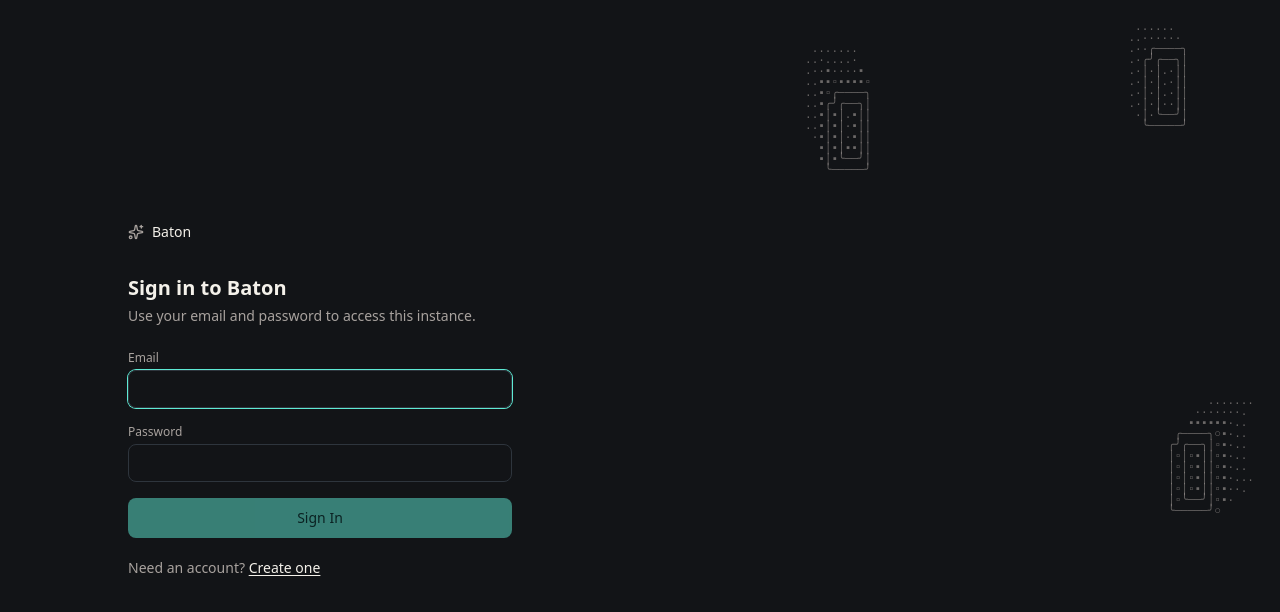
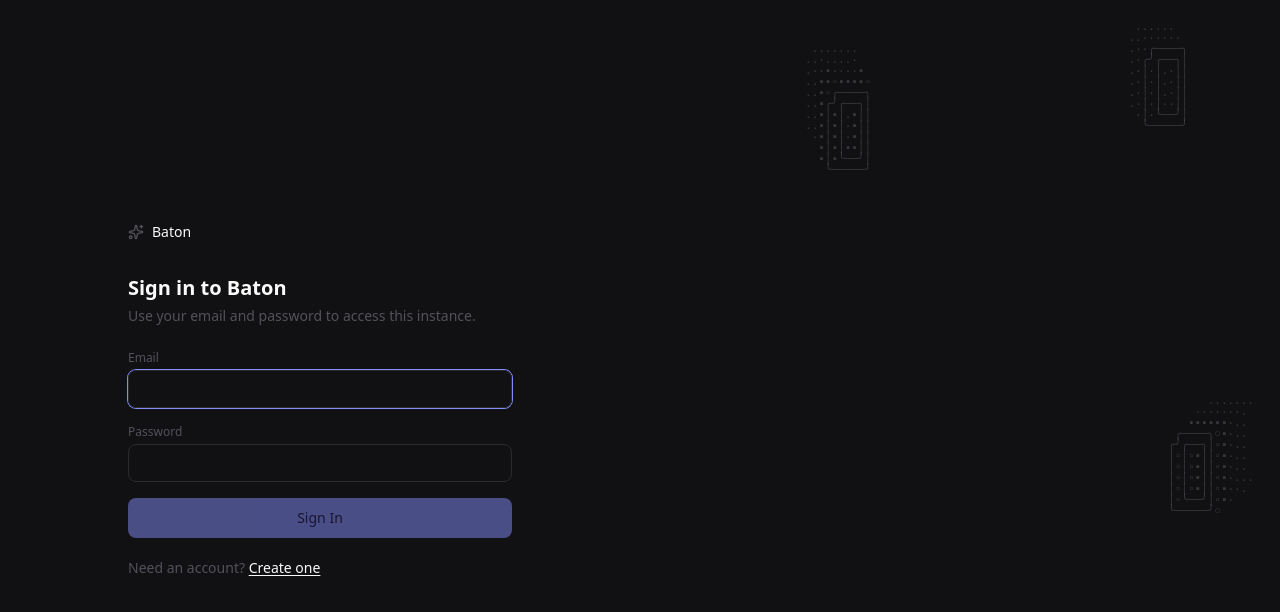
Before and after one commit to atototo/baton, a React (Vite) app in the folder ui/: page /auth in a window 1280 px wide. Shown: the top 612 px of the page. Built offline with nearby package versions, Linux system fonts and the light colour scheme; no server answers.

Commit message:
fix(ui): restore indigo theme tokens to match mockup (NMD-87)

```diff
--- a/ui/src/index.css
+++ b/ui/src/index.css
@@ -57,90 +57,90 @@
 :root {
   color-scheme: light;
   --radius: 0.375rem;
-  /* 목업 기준 — Linear/Notion 스타일 뉴트럴 팔레트 */
-  --background: #f5f4ef;
-  --foreground: #19171a;
+  /* 목업 기준 — 비즈니스 인디고 팔레트 (Linear 스타일) */
+  --background: #f7f7f8;
+  --foreground: #1a1a2e;
   --card: #ffffff;
-  --card-foreground: #19171a;
+  --card-foreground: #1a1a2e;
   --popover: #ffffff;
-  --popover-foreground: #19171a;
-  --primary: #0f766e;
+  --popover-foreground: #1a1a2e;
+  --primary: #4f46e5;
   --primary-foreground: #ffffff;
-  --secondary: #ece9e0;
-  --secondary-foreground: #19171a;
-  --muted: #efede6;
-  --muted-foreground: #625d66;
-  --accent: #e7e2d7;
-  --accent-foreground: #19171a;
+  --secondary: #f0f0f2;
+  --secondary-foreground: #1a1a2e;
+  --muted: #f0f0f2;
+  --muted-foreground: #a1a1aa;
+  --accent: #ebebed;
+  --accent-foreground: #1a1a2e;
   --destructive: #dc2626;
   --destructive-foreground: #dc2626;
-  --border: #ddd7ca;
-  --input: #ddd7ca;
-  --ring: #0f766e;
+  --border: #e5e5e7;
+  --input: #e5e5e7;
+  --ring: #4f46e5;
   --chart-1: oklch(0.646 0.222 41.116);
   --chart-2: oklch(0.6 0.118 184.704);
   --chart-3: oklch(0.398 0.07 227.392);
   --chart-4: oklch(0.828 0.189 84.429);
   --chart-5: oklch(0.769 0.188 70.08);
-  --sidebar: #fcfbf8;
-  --sidebar-foreground: #19171a;
-  --sidebar-primary: #0f766e;
+  --sidebar: #ffffff;
+  --sidebar-foreground: #1a1a2e;
+  --sidebar-primary: #4f46e5;
   --sidebar-primary-foreground: #ffffff;
-  --sidebar-accent: #ece9e0;
-  --sidebar-accent-foreground: #19171a;
-  --sidebar-border: #ddd7ca;
-  --sidebar-ring: #0f766e;
+  --sidebar-accent: #ebebed;
+  --sidebar-accent-foreground: #1a1a2e;
+  --sidebar-border: #e5e5e7;
+  --sidebar-ring: #4f46e5;
   /* 상태 토큰 */
   --status-active: #2563eb;
   --status-blocked: #dc2626;
   --status-done: #16a34a;
   --status-review: #7c3aed;
   --priority-critical: #dc2626;
-  --priority-high: #f97316;
+  --priority-high: #ea580c;
   --priority-medium: #eab308;
   --priority-low: #6b7280;
   /* 에이전트 토큰 */
-  --agent-active: #0f766e;
-  --agent-idle: #14b8a6;
+  --agent-active: #4f46e5;
+  --agent-idle: #6b7280;
   /* 목업 추가 토큰 */
-  --border-mid: #d3ccbe;
-  --bg-overlay: rgba(25, 23, 26, 0.045);
+  --border-mid: #d9d9dc;
+  --bg-overlay: #f0f0f2;
 }
 
 .dark {
   /* 목업 기준 — 다크 팔레트 */
-  --background: #121417;
-  --foreground: #f4f1ea;
-  --card: #1a1d21;
+  --background: #111113;
+  --foreground: #fafafa;
+  --card: #18181b;
   --card-foreground: #fafafa;
-  --popover: #1a1d21;
+  --popover: #18181b;
   --popover-foreground: #fafafa;
-  --primary: #5eead4;
-  --primary-foreground: #042f2e;
-  --secondary: #22272d;
+  --primary: #818cf8;
+  --primary-foreground: #1e1b4b;
+  --secondary: #222226;
   --secondary-foreground: #fafafa;
-  --muted: #20242a;
-  --muted-foreground: #a8a29e;
-  --accent: #252a30;
+  --muted: #222226;
+  --muted-foreground: #52525b;
+  --accent: #28282d;
   --accent-foreground: #fafafa;
   --destructive: #7f1d1d;
   --destructive-foreground: #f87171;
-  --border: #2e353d;
-  --input: #2e353d;
-  --ring: #5eead4;
+  --border: #2a2a30;
+  --input: #2a2a30;
+  --ring: #818cf8;
   --chart-1: oklch(0.65 0.25 280);
   --chart-2: oklch(0.696 0.17 162.48);
   --chart-3: oklch(0.769 0.188 70.08);
   --chart-4: oklch(0.627 0.265 303.9);
   --chart-5: oklch(0.645 0.246 16.439);
-  --sidebar: #171a1d;
+  --sidebar: #18181b;
   --sidebar-foreground: #fafafa;
-  --sidebar-primary: #5eead4;
-  --sidebar-primary-foreground: #042f2e;
-  --sidebar-accent: #252a30;
+  --sidebar-primary: #818cf8;
+  --sidebar-primary-foreground: #1e1b4b;
+  --sidebar-accent: #28282d;
   --sidebar-accent-foreground: #fafafa;
-  --sidebar-border: #2e353d;
-  --sidebar-ring: #5eead4;
+  --sidebar-border: #2a2a30;
+  --sidebar-ring: #818cf8;
   /* 상태 토큰 */
   --status-active: #60a5fa;
   --status-blocked: #f87171;
@@ -151,11 +151,11 @@
   --priority-medium: #facc15;
   --priority-low: #9ca3af;
   /* 에이전트 토큰 */
-  --agent-active: #5eead4;
-  --agent-idle: #14b8a6;
+  --agent-active: #818cf8;
+  --agent-idle: #71717a;
   /* 목업 추가 토큰 */
-  --border-mid: #37404a;
-  --bg-overlay: rgba(255, 255, 255, 0.055);
+  --border-mid: #333339;
+  --bg-overlay: #222226;
 }
 
 @layer base {
```
